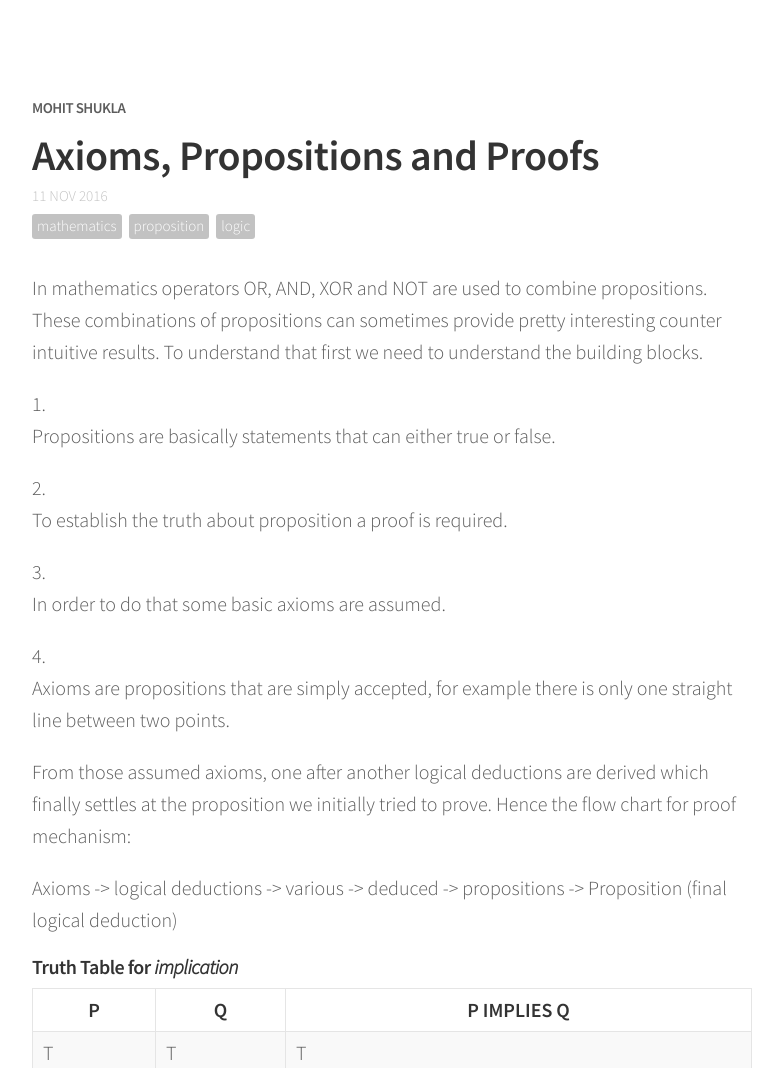
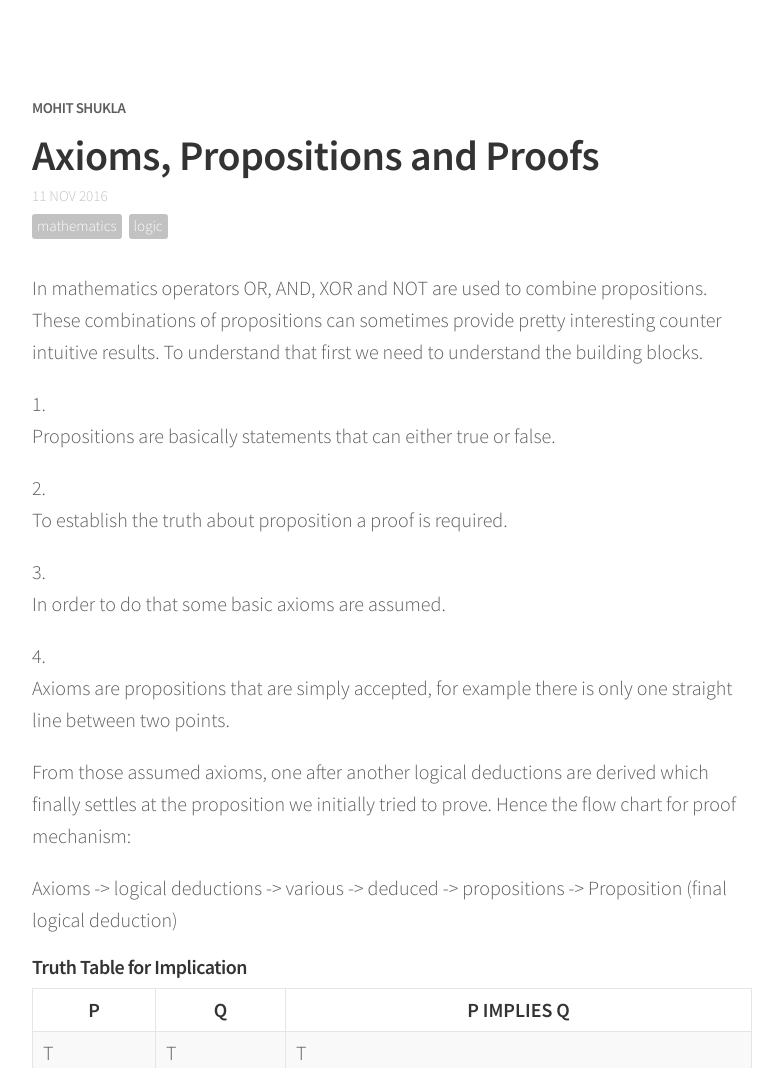
Before and after one commit to mohitsh/mohitsh.github.io, a Jekyll site: the page built from _posts/2016-11-11-proposition-complement.markdown, in a window 1280 px wide. Shown: the top 1068 px of the page, without its empty margins (248-1031 px from the left). Built offline with Jekyll 4.4.1, drawn with Linux system fonts in a browser that asks for light colours; nearby versions of some CDN libraries; comment, search, counter and statistics services are not loaded.

Commit message:
proposition fixed

```diff
--- a/_posts/2016-11-11-proposition-complement.markdown
+++ b/_posts/2016-11-11-proposition-complement.markdown
@@ -3,7 +3,7 @@ layout: post
 title:  "Axioms, Propositions and Proofs"
 description: "Brief description of a proof and its building blocks"
 date:   2016-11-11 22:43:32 +0530
-tags: [mathematics, proposition, logic]
+tags: [mathematics, logic]
 comments: true
 share: true
 ---
@@ -25,7 +25,7 @@ Hence the flow chart for proof mechanism:
 
 Axioms  \-\>  logical deductions  \-\>  various  \-\>  deduced  \-\>  propositions  \-\>  Proposition (final logical deduction)
 
-##### Truth Table for *implication*
+##### Truth Table for Implication
 
 **P**|**Q**|**P IMPLIES Q**
 -------|--------|-------
```
